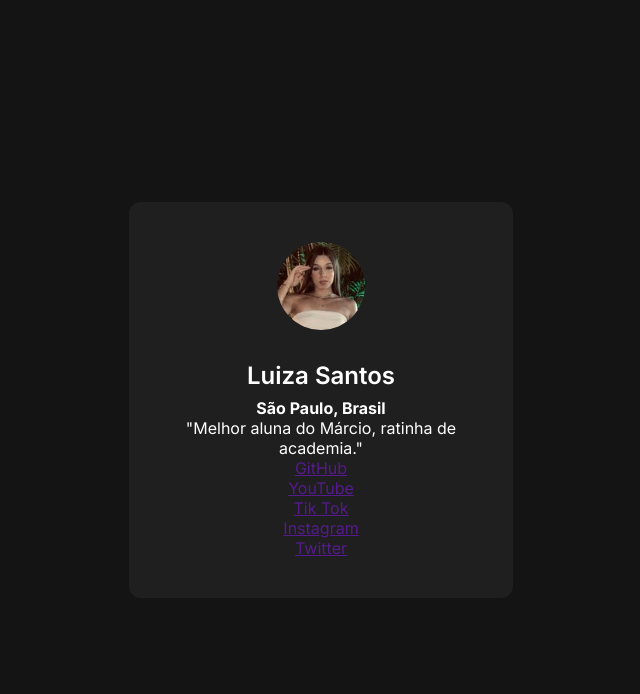
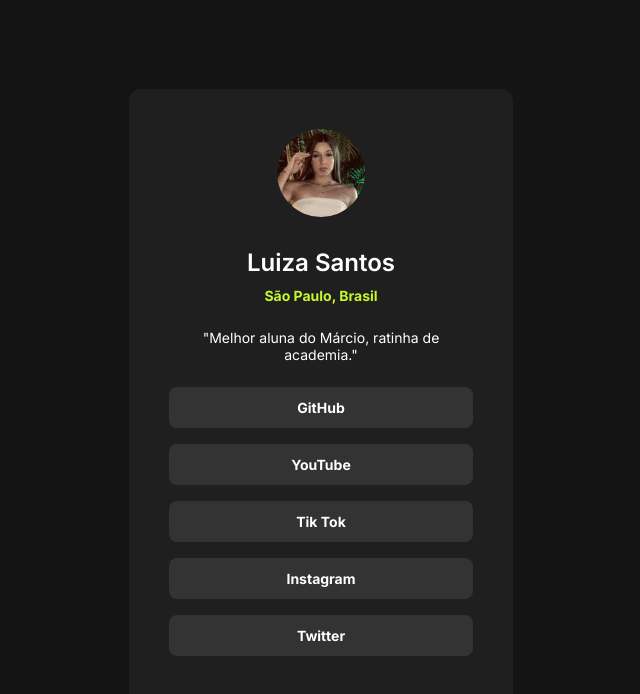
Before and after one commit to luiza-11b/Link-tree, a plain HTML site: page index.html in a window 1280 px wide. Shown: the whole page, without its empty margins (319-959 px from the left). Drawn offline with Linux system fonts and the light colour scheme.

Commit message:
estilização finalizada e projeto finalizado

```diff
--- a/index.html
+++ b/index.html
@@ -1,5 +1,5 @@
 <!doctype html>
-<html lang="en">
+<html lang="pt-br">
 <head>
   <meta charset="UTF-8" />
   <meta name="viewport" content="width=device-width, initial-scale=1.0" />
@@ -18,19 +18,19 @@
 
 <ul>
   <li>
-    <a href="">GitHub</a>
+    <a href="https://github.com/luiza-11b" target="_blank">GitHub</a>
   </li>
   <li>
-    <a href="">YouTube</a>
+    <a href="https://youtube.com/@luiza-gn5jb?si=P4k_kLbhUEQf7AhM" target="_blank">YouTube</a>
   </li>
   <li>
-    <a href="">Tik Tok</a>
+    <a href="https://www.tiktok.com/@luizaa._zs?_t=ZM-8v6Oz48flsz&_r=1" target="_blank">Tik Tok</a>
   </li>
   <li>
-    <a href="">Instagram</a>
+    <a href="https://www.instagram.com/_luizaa.zs?igsh=MWFmOTJ4OXRrNXFiaA%3D%3D&utm_source=qr" target="_blank">Instagram</a>
   </li>
   <li>
-    <a href="">Twitter</a>
+    <a href="https://x.com/luizaa_zss?s=21" target="_blank">Twitter</a>
   </li>
 </ul>
  </div>
--- a/style.css
+++ b/style.css
@@ -11,6 +11,10 @@
     --black: #141414;
     --dark-grey: #1f1f1f;
     --white: #FFF;
+    --neon-green: #C4F82A;
+    --grey: #333;
+
+
 
 }
 body {
@@ -47,3 +51,29 @@ h1{
 ul, li {
     list-style:none;
 }
+
+strong {
+    color: var(--neon-green);
+    font-size: 14px;
+}
+
+p{
+    margin-block: 24px;
+    font-size: 14px;
+}
+a{
+    display: block;
+    background-color: var(--grey);
+    margin-bottom: 16px;
+    color: var(--white);
+    text-decoration: none;
+    padding: 12px;
+    font-weight:700;
+    font-size: 14px;
+    border-radius: 8px;
+}
+a:hover {
+    background-color: var(--neon-green);
+    color: var(--grey);
+    transition: 0.6s;
+}
```
